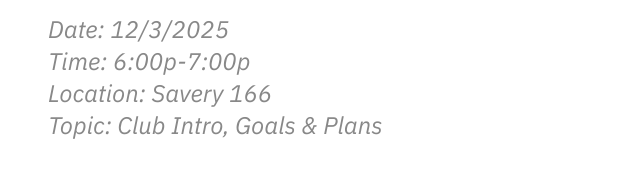
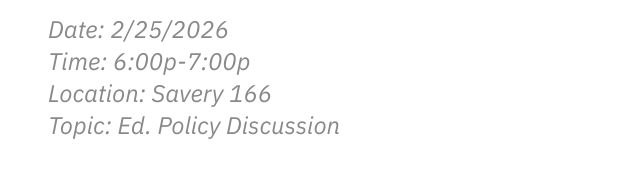
Before and after one commit to epshteinmatthew/yduw_site, a website built with webpack: page index.html in a window 1280 px wide. Shown: the part 828-1006 px from the top of the page, 0-640 px from the left. Built offline with nearby package versions, Linux system fonts and the light colour scheme; a script that the page names is missing.

Commit message:
update topic

```diff
--- a/index.html
+++ b/index.html
@@ -153,10 +153,10 @@
   <button id="yes-btn" onclick="vote('yes')">Yes</button>
   <button id="no-btn" onclick="vote('no')">No</button>
 </div>
-<p class="smaller" id="date">Date: 12/3/2025</p>
+<p class="smaller" id="date">Date: 2/25/2026</p>
 <p class="smaller" id="time">Time: 6:00p-7:00p</p>
 <p class="smaller" id="location">Location: Savery 166</p>
-<p class="smaller" id="topic">Topic: Club Intro, Goals & Plans</p>
+<p class="smaller" id="topic">Topic: Ed. Policy Discussion</p>
 <p class="smaller" id="counter"></p>
 
 <script src="https://cdn.jsdelivr.net/npm/gun/gun.js"></script>
```
